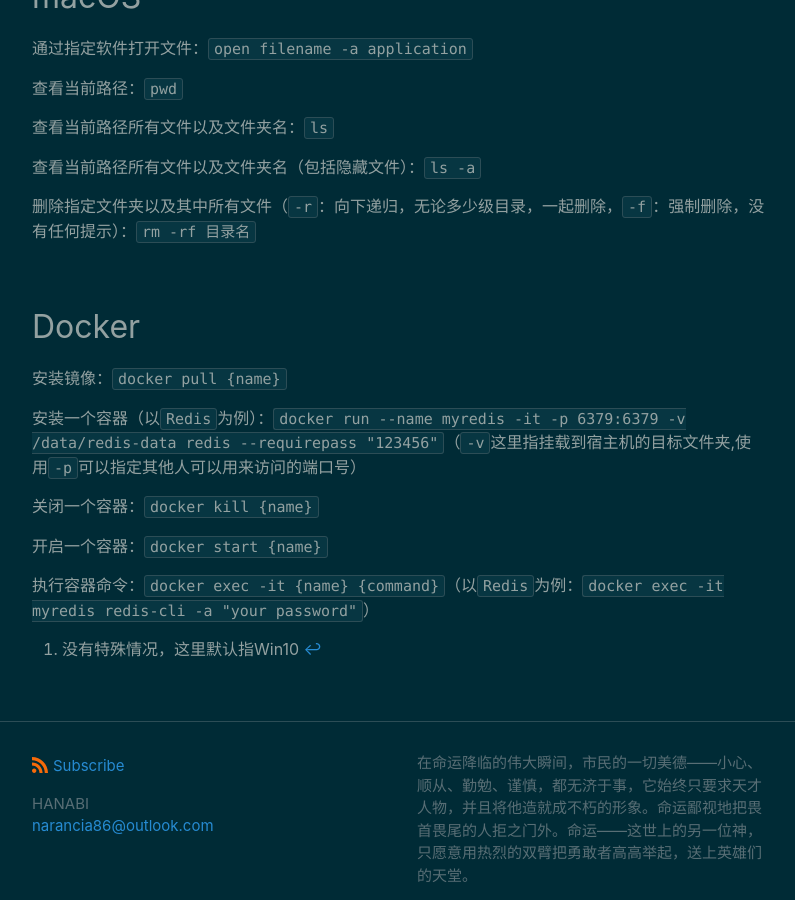
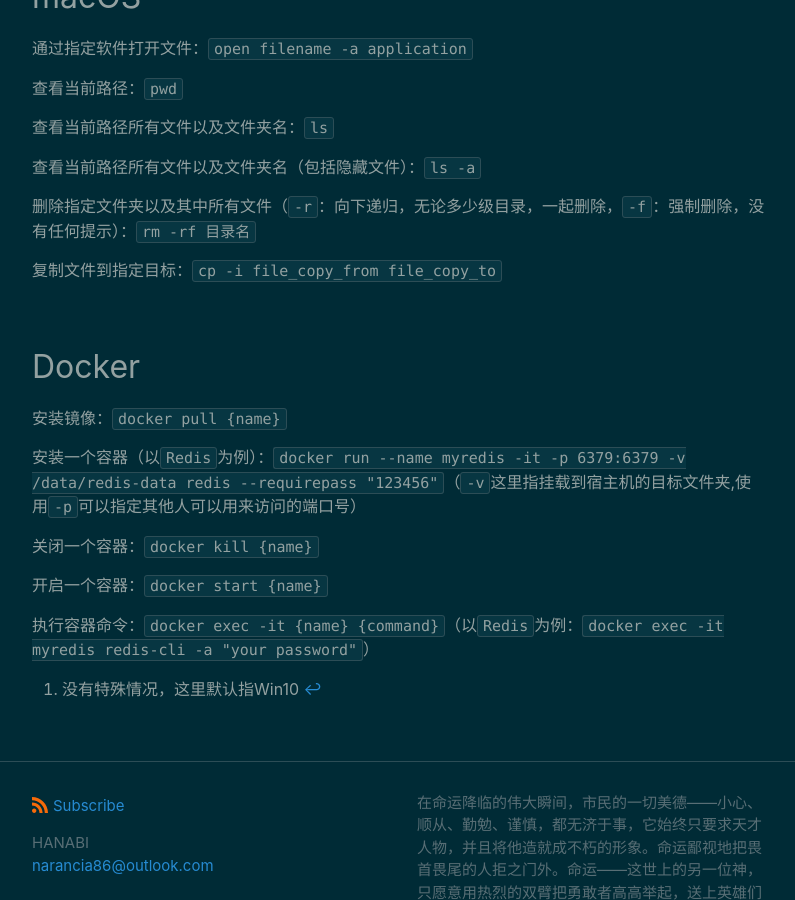
Before and after one commit to KamenRiderKuuga/kamenriderkuuga.github.io, a Jekyll site: the page built from _posts/2020-07-13-Tips-2.md, in a window 1280 px wide and 900 px high, scrolled down 1172 px. Shown: the whole window, without its empty margins (238-1033 px from the left). Built offline with Jekyll 4.4.1, drawn with Linux system fonts in a browser that asks for light colours.

Commit message:
doc: copy file命令

```diff
--- a/_posts/2020-07-13-Tips-2.md
+++ b/_posts/2020-07-13-Tips-2.md
@@ -47,6 +47,8 @@ tags: Tips
 
 删除指定文件夹以及其中所有文件（`-r`：向下递归，无论多少级目录，一起删除，`-f`：强制删除，没有任何提示）：`rm -rf 目录名`
 
+复制文件到指定目标：`cp -i file_copy_from file_copy_to`
+
 
 
 ## Docker
```
